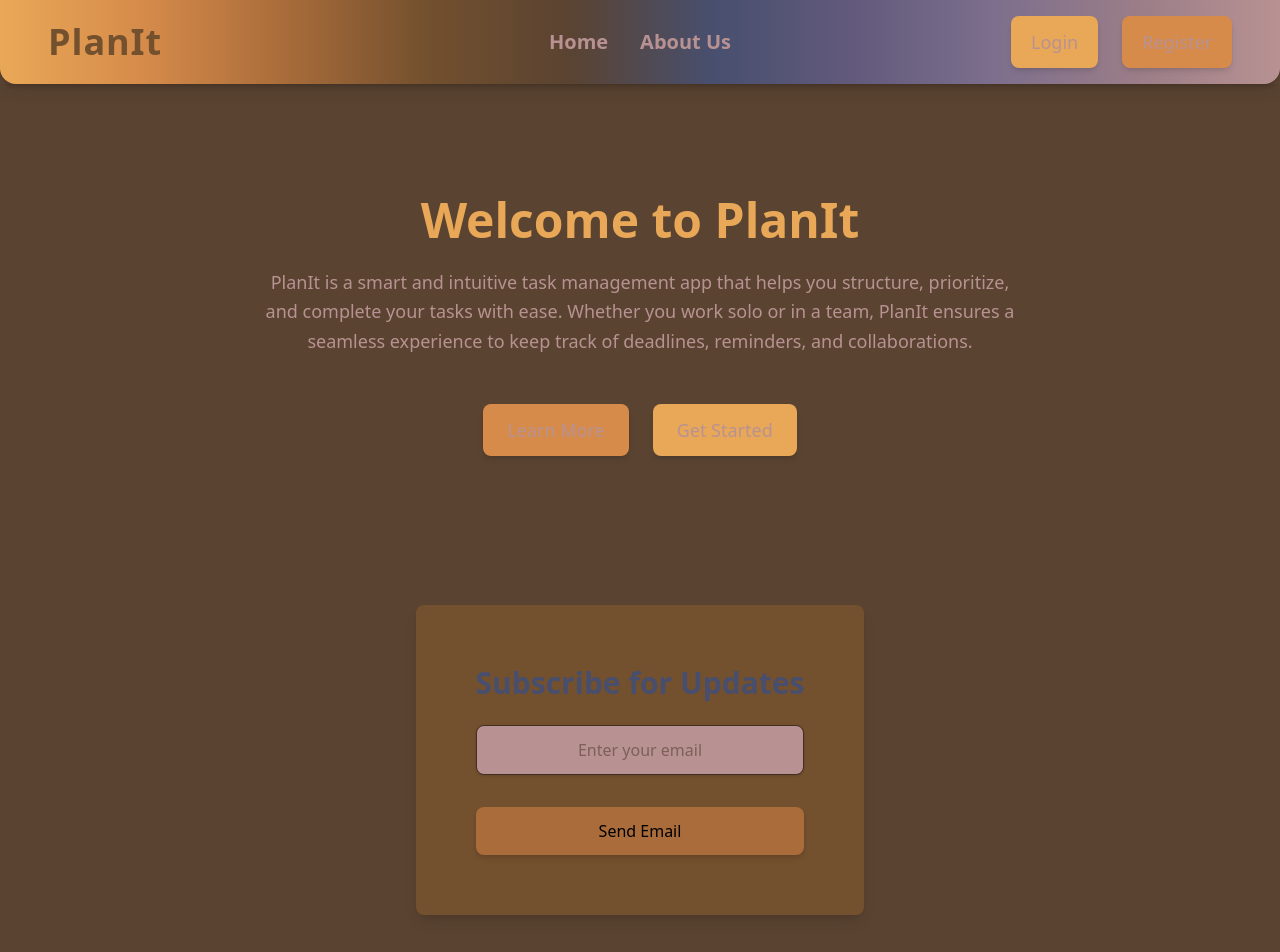
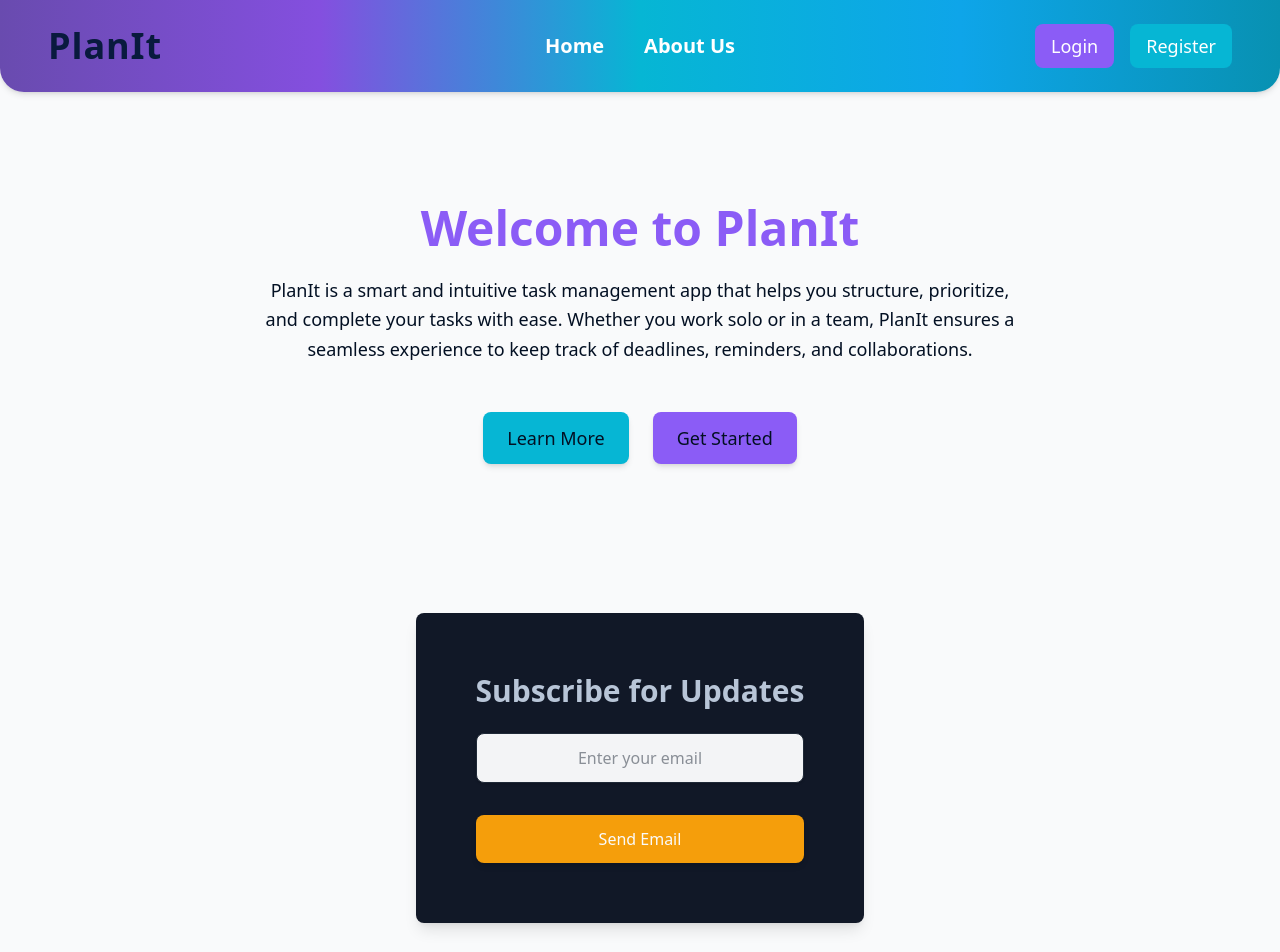
Before and after one commit to elinstella/PlanIt, a React (Vite) app in the folder frontend/: page / in a window 1280 px wide. Shown: the top 952 px of the page. Built offline with nearby package versions, Linux system fonts and the light colour scheme.

Commit message:
Uppdaterad css

```diff
--- a/frontend/package.json
+++ b/frontend/package.json
@@ -14,6 +14,7 @@
     "@tailwindcss/vite": "^4.0.13",
     "axios": "^1.8.3",
     "clsx": "^2.1.1",
+    "lucide-react": "^0.507.0",
     "react": "^19.0.0",
     "react-dom": "^19.0.0",
     "react-redux": "^9.2.0",
--- a/frontend/src/App.tsx
+++ b/frontend/src/App.tsx
@@ -7,6 +7,7 @@ import Profile from "./pages/Profile";
 import Navbar from "./components/Navbar";
 import ForgotPassword from "./pages/ForgotPassword";
 import ResetPassword from "./pages/ResetPassword";
+import Footer from "./components/Footer";
 
 const App = () => {
   return (
@@ -22,6 +23,7 @@ const App = () => {
         <Route path="/reset-password/:token" element={<ResetPassword />} />
 
       </Routes>
+      <Footer />
     </Router>
   );
 };
--- a/frontend/src/components/Navbar.tsx
+++ b/frontend/src/components/Navbar.tsx
@@ -1,8 +1,10 @@
+// components/Navbar.tsx
 import { useSelector, useDispatch } from "react-redux";
 import { RootState } from "../store/store";
 import { clearUser } from "../store/userSlice";
-import { useEffect, useState } from "react";
+import { useState } from "react";
 import { Link, useNavigate } from "react-router-dom";
+import { Menu, X } from "lucide-react";
 
 const Navbar = () => {
   const dispatch = useDispatch();
@@ -10,11 +12,7 @@ const Navbar = () => {
   const { id, name } = useSelector((state: RootState) => state.user);
   const isLoggedIn = !!id;
 
-  const [forceRender, setForceRender] = useState(0);
-
-  useEffect(() => {
-    setForceRender((prev) => prev + 1);
-  }, [id, name]);
+  const [menuOpen, setMenuOpen] = useState(false);
 
   const handleLogout = () => {
     dispatch(clearUser());
@@ -22,29 +20,47 @@ const Navbar = () => {
   };
 
   return (
-    <div className="bg-background shadow-lg sticky top-0 z-50">
-      <nav className="navbar-gradient py-4 px-6 md:px-12 shadow-md rounded-b-2xl" key={forceRender}>
-        <div className="container mx-auto flex items-center justify-between text-warmbeige">
+    <div className="bg-background sticky top-0 z-50">
+      <div className="rounded-b-3xl shadow-md overflow-hidden">
+        <nav className="navbar-gradient py-6 px-6 md:px-12 relative">
+          <div className="container max-w-screen-xl mx-auto flex items-center justify-between">
             {/* Logo */}
-          <Link to="/" className="text-3xl md:text-4xl font-extrabold tracking-wide hover:scale-105 transition-transform text-dark">
+            <Link
+              to="/"
+              className="text-4xl font-extrabold tracking-wide text-dark"
+            >
               PlanIt
             </Link>
 
-          {/* Menylänkar centrerade i navbaren */}
-          <div className="absolute left-1/2 transform -translate-x-1/2 hidden md:flex space-x-8 text-lg md:text-xl font-semibold">
-            <Link to="/" className="hover:text-dark transition-all">Home</Link>
-            <Link to="/about" className="hover:text-dark transition-all">About Us</Link>
+            {/* Mobile Menu Toggle */}
+            <button
+              className="lg:hidden text-white"
+              onClick={() => setMenuOpen(!menuOpen)}
+            >
+              {menuOpen ? <X size={32} /> : <Menu size={32} />}
+            </button>
+
+            {/* Centered Desktop Menu (Only on large screens) */}
+            <div className="hidden lg:flex absolute left-1/2 top-1/2 -translate-x-1/2 -translate-y-1/2 gap-10 text-white font-semibold text-xl">
+              <Link to="/" className="hover:text-primary transition">Home</Link>
+              <Link to="/about" className="hover:text-primary transition">About Us</Link>
+              {isLoggedIn && (
+                <>
+                  <Link to="/dashboard" className="hover:text-primary transition">Dashboard</Link>
+                  <Link to="/add-todo" className="hover:text-primary transition">Add Todo</Link>
+                </>
+              )}
             </div>
 
-          {/* Profil & Inloggning/Utloggning till höger */}
-          <div className="flex items-center space-x-4 md:space-x-6 text-sm md:text-lg font-medium">
+            {/* Right-side Controls */}
+            <div className="hidden lg:flex items-center gap-4 text-white">
               {isLoggedIn ? (
                 <>
-                <span className="font-semibold text-dark text-base md:text-xl">Hello, {name}!</span>
-                <Link to="/profile" className="hover:text-dark transition-all text-base md:text-xl">Profile</Link>
+                  <span className="text-white text-lg">Hello, {name}!</span>
+                  <Link to="/profile" className="hover:text-primary text-lg">Profile</Link>
                   <button
                     onClick={handleLogout}
-                  className="bg-dark hover:bg-neutral px-4 md:px-5 py-2 md:py-3 rounded-lg font-medium transition-all shadow-md text-base md:text-lg"
+                    className="bg-dark hover:bg-primary text-white px-4 py-2 rounded-lg transition text-lg"
                   >
                     Logout
                   </button>
@@ -53,13 +69,13 @@ const Navbar = () => {
                 <>
                   <Link
                     to="/login"
-                  className="bg-primary text-warmbeige hover:bg-primary-light px-4 md:px-5 py-2 md:py-3 rounded-lg font-medium transition-all shadow-md text-base md:text-lg"
+                    className="bg-primary text-white px-4 py-2 rounded-lg hover:bg-primary-dark transition text-lg"
                   >
                     Login
                   </Link>
                   <Link
                     to="/register"
-                  className="bg-secondary text-warmbeige hover:bg-secondary-light px-4 md:px-5 py-2 md:py-3 rounded-lg font-medium transition-all shadow-md text-base md:text-lg"
+                    className="bg-secondary text-white px-4 py-2 rounded-lg hover:bg-secondary-dark transition text-lg"
                   >
                     Register
                   </Link>
@@ -67,7 +83,34 @@ const Navbar = () => {
               )}
             </div>
           </div>
+
+          {/* Mobile Dropdown Menu */}
+          {menuOpen && (
+  <div className="lg:hidden mt-4 flex flex-col items-end text-right gap-4 text-white font-medium px-6 animate-fade-in">
+    <Link to="/" onClick={() => setMenuOpen(false)} className="w-full">Home</Link>
+    <Link to="/about" onClick={() => setMenuOpen(false)} className="w-full">About Us</Link>
+    {isLoggedIn && (
+      <>
+        <Link to="/dashboard" onClick={() => setMenuOpen(false)} className="w-full">Dashboard</Link>
+        <Link to="/add-todo" onClick={() => setMenuOpen(false)} className="w-full">Add Todo</Link>
+      </>
+    )}
+    {isLoggedIn ? (
+      <>
+        <Link to="/profile" onClick={() => setMenuOpen(false)} className="w-full">Profile</Link>
+        <button onClick={handleLogout} className="w-full text-right">Logout</button>
+      </>
+    ) : (
+      <>
+        <Link to="/login" onClick={() => setMenuOpen(false)} className="w-full">Login</Link>
+        <Link to="/register" onClick={() => setMenuOpen(false)} className="w-full">Register</Link>
+      </>
+    )}
+  </div>
+)}
+
         </nav>
+      </div>
     </div>
   );
 };
--- a/frontend/src/components/UI/Button.tsx
+++ b/frontend/src/components/UI/Button.tsx
@@ -19,18 +19,19 @@ const Button: React.FC<ButtonProps> = ({ variant = "login", className, children,
   const baseStyles =
     "px-5 py-2 rounded-lg font-medium transition-all duration-200 transform hover:scale-105 active:scale-95 shadow-md hover:shadow-lg";
 
-  const variantStyles = {
-    login: "bg-primary text-warmbeige hover:bg-primary-light", // Mjuk orange
-    register: "bg-secondary text-warmbeige hover:bg-secondary-light", // Varm brunorange
-    logout: "bg-dark text-soft-beige hover:bg-neutral", // Mörk chokladbrun
-    delete: "bg-red text-warmbeige hover:red-dark-900", // Mörkare röd
-    confirm: "bg-accent text-soft-beige hover:bg-accent-light", // Jordig brun
-    cancel: "bg-gray-500 text-white hover:bg-gray-600", // Mörkare grå
-    update: "bg-mutedlilac text-background hover:bg-mutedlilac-light", // Dämpad lila-grå
-    close: "bg-gray-400 text-white hover:bg-gray-500", // Grå knapp för att stänga modaler
-    verify: "bg-bluegray text-warmbeige hover:bg-bluegray-light", // Mörk blågrå
-    reset: "bg-softlilac text-warmbeige hover:bg-softlilac-light", // Mjuk lila-grå
-  };
+    const variantStyles = {
+      login: "bg-primary text-button hover:bg-primary-light",
+      register: "bg-secondary text-button hover:bg-secondary-light",
+      logout: "bg-dark text-button hover:bg-neutral",
+      delete: "bg-red text-button hover:bg-red-dark",
+      confirm: "bg-accent text-button hover:bg-accent-light",
+      cancel: "bg-gray-500 text-button hover:bg-gray-600",
+      update: "bg-mutedlilac text-button hover:bg-mutedlilac-light",
+      close: "bg-gray-400 text-button hover:bg-gray-500",
+      verify: "bg-bluegray text-button hover:bg-bluegray-light",
+      reset: "bg-softlilac text-button hover:bg-softlilac-light",
+    };
+
 
   return (
     <button className={cn(baseStyles, variantStyles[variant], className)} {...props}>
--- a/frontend/src/index.css
+++ b/frontend/src/index.css
@@ -3,154 +3,49 @@
 .navbar-gradient {
   background: linear-gradient(
     to right,
-    #e9a857, /* Mjuk orange */
-    #d68b4a, /* Varm brunorange */
-    #a96c3a, /* Jordig brun */
-    #73502e, /* Mörk chokladbrun */
-    #5a4331, /* Djup jordnära brun */
-    #484f6e, /* Mörk blågrå */
-    #625a7c, /* Dämpad lila-grå */
-    #7d6f8d, /* Mjuk lila-grå */
-    #9b7d88, /* Dämpad rosa-brun */
-    #b89292  /* Ljusare beige-rosa */
+    #694baf,
+    #844fdf,
+    #06b6d4,
+    #0ea5e9,
+    #0891b2
   ) !important;
 }
 
+@layer utilities {
+  .bg-background { background-color: #f9fafb; }
+  .bg-dark { background-color: #111827; }
+  .bg-primary { background-color: #8b5cf6; }
+  .bg-secondary { background-color: #06b6d4; }
+  .bg-accent { background-color: #f59e0b; }
+  .bg-neutral { background-color: #e5e7eb; }
+  .bg-mutedlilac { background-color: #ddd6fe; }
+  .bg-softlilac { background-color: #ede9fe; }
+  .bg-rosebrown { background-color: #fef2f2; }
+  .bg-warmbeige { background-color: #f3f4f6; }
+  .bg-red { background-color: #ef4444; }
+  .bg-red-dark { background-color: #b91c1c; }
+
+  .text-background { color: #1f2937; font-weight: 500; }
+  .text-dark { color: #091a3e; }
+  .text-primary { color: #8b5cf6; font-weight: 700; }
+  .text-secondary { color: #06b6d4; }
+  .text-accent { color: #f59e0b; }
+  .text-neutral { color: #374151; font-weight: 500; line-height: 1.75; }
+  .text-mutedlilac { color: #c4b5fd; }
+  .text-softlilac { color: #d8b4fe; }
+  .text-rosebrown { color: #fecaca; }
+  .text-warmbeige { color: #031023; }
+  .text-bluegray { color: #b8c5d7; }
+
+  .text-button { color: #f9fafb; }
 
 
-/* Anpassade färger */
-@layer utilities {
-  /* 🎨 Bakgrundsfärger */
-
-
-  .bg-background {
-    background-color: #5a4331; /* Djup jordnära brun */
-  }
-
-  .bg-dark {
-    background-color: #73502e; /* Mörk chokladbrun */
-  }
-
-  .bg-primary {
-    background-color: #e9a857; /* Mjuk orange */
-  }
-
-  .bg-secondary {
-    background-color: #d68b4a; /* Varm brunorange */
-  }
-
-  .bg-accent {
-    background-color: #a96c3a; /* Jordig brun */
-  }
-
-  .bg-neutral {
-    background-color: #5a4331; /* Djup jordnära brun */
-  }
-
-  .bg-bluegray {
-    background-color: #484f6e; /* Mörk blågrå */
-  }
-
-  .bg-mutedlilac {
-    background-color: #625a7c; /* Dämpad lila-grå */
-  }
-
-  .bg-softlilac {
-    background-color: #7d6f8d; /* Mjuk lila-grå */
-  }
-
-  .bg-rosebrown {
-    background-color: #9b7d88; /* Dämpad rosa-brun */
-  }
-
-  .bg-warmbeige {
-    background-color: #b89292; /* Ljusare beige-rosa */
-  }
-
-  .bg-red {
-    background-color: #5e3a3a; /* Mörk chokladbrun */
-  }
-
-  .bg-red-dark {
-    background-color: #2d1717; /* Ännu mörkare röd */
-  }
-
-  /* 🎨 Textfärger */
-  .text-background {
-    color: #412e21; /* Djup jordnära brun */
-  }
-
-  .text-dark {
-    color: #73502e; /* Mörk chokladbrun */
-  }
-
-  .text-primary {
-    color: #e9a857; /* Mjuk orange */
-  }
-
-  .text-secondary {
-    color: #d68b4a; /* Varm brunorange */
-  }
-
-  .text-accent {
-    color: #a96c3a; /* Jordig brun */
-  }
-
-  .text-neutral {
-    color: #5a4331; /* Djup jordnära brun */
-  }
-
-  .text-bluegray {
-    color: #484f6e; /* Mörk blågrå */
-  }
-
-  .text-mutedlilac {
-    color: #d68b4a; /* Dämpad lila-grå */
-  }
-
-  .text-softlilac {
-    color: #7d6f8d; /* Mjuk lila-grå */
-  }
-
-  .text-rosebrown {
-    color: #9b7d88; /* Dämpad rosa-brun */
-  }
-
-  .text-warmbeige {
-    color: #b89292; /* Ljusare beige-rosa */
-  }
-
-
-  /* 🎨 Hover-effekter */
-  .hover\:bg-primary:hover {
-    background-color: #f0b96a; /* Ljusare orange */
-  }
-
-  .hover\:bg-secondary:hover {
-    background-color: #e09d63; /* Ljusare brunorange */
-  }
-
-  .hover\:bg-accent:hover {
-    background-color: #bb8250; /* Ljusare jordig brun */
-  }
-
-  .hover\:bg-neutral:hover {
-    background-color: #7a5a45; /* Ljusare jordnära brun */
-  }
-
-  .hover\:bg-mutedlilac:hover {
-    background-color: #7b7192; /* Ljusare dämpad lila */
-  }
-
-  .hover\:bg-softlilac:hover {
-    background-color: #9a8bac; /* Ljusare mjuk lila */
-  }
-
-  .hover\:bg-rosebrown:hover {
-    background-color: #b3959f; /* Ljusare rosa-brun */
-  }
-
-  .hover\:bg-warmbeige:hover {
-    background-color: #d3a8a7; /* Ljusare beige-rosa */
-  }
+  .hover\:bg-primary:hover { background-color: #7c3aed; }
+  .hover\:bg-secondary:hover { background-color: #0ea5e9; }
+  .hover\:bg-accent:hover { background-color: #fbbf24; }
+  .hover\:bg-neutral:hover { background-color: #d1d5db; }
+  .hover\:bg-mutedlilac:hover { background-color: #ddd6fe; }
+  .hover\:bg-softlilac:hover { background-color: #e9d5ff; }
+  .hover\:bg-rosebrown:hover { background-color: #fca5a5; }
+  .hover\:bg-warmbeige:hover { background-color: #e5e7eb; }
 }
```
Also changed, not shown: frontend/src/components/Footer.tsx (added, +25 -0 lines), 2 other files (tests, documents, lock files or other folders). Lines whose indentation alone changed are shown as unchanged.
